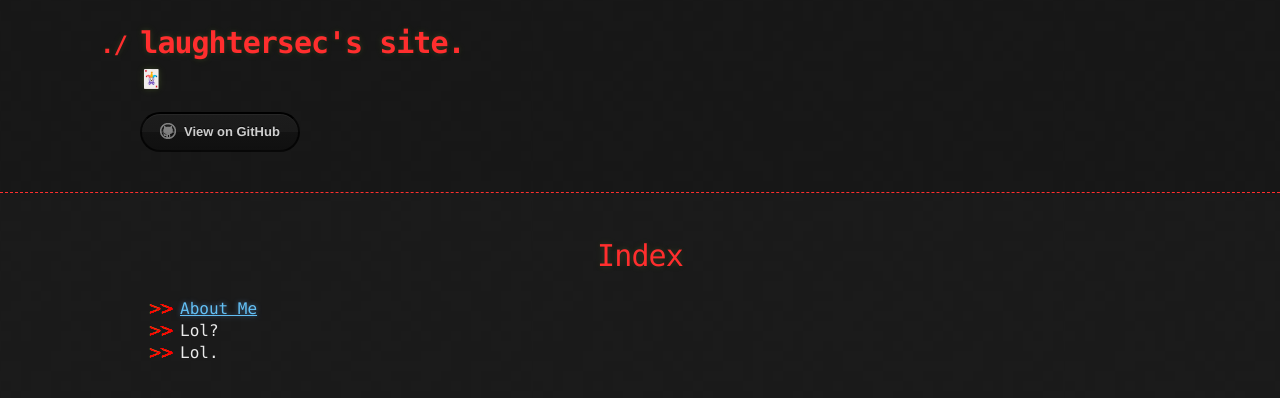
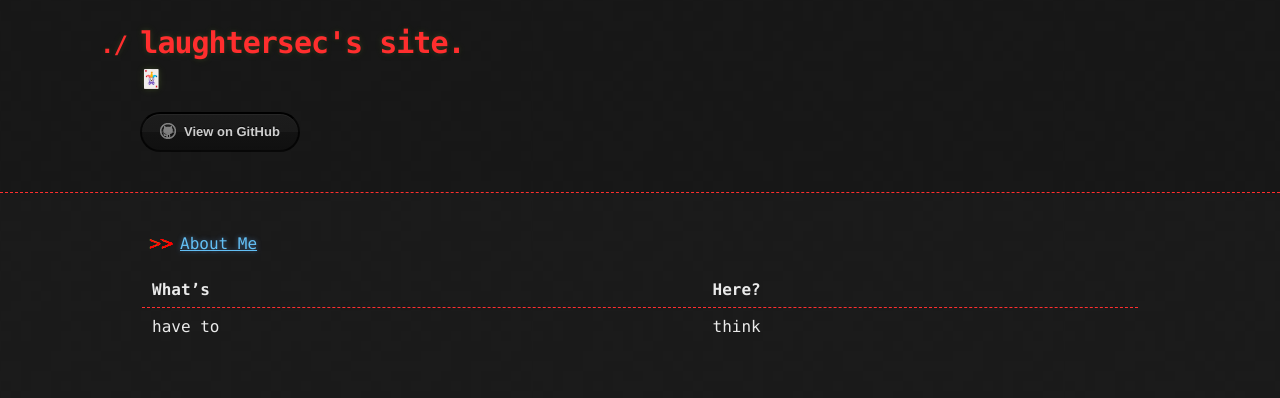
Before and after one commit to laughtersec/laughtersec.github.io, a Jekyll site: the page built from index.md, in a window 1280 px wide. Shown: the top 398 px of the page. Built offline with Jekyll 4.4.1, drawn with Linux system fonts in a browser that asks for light colours; our own code applies the rules of GitHub Pages for plain Markdown files.

Commit message:
Add files via upload

```diff
--- a/index.md
+++ b/index.md
@@ -1,5 +1,5 @@
-<center><h1>Index</h1></center>
+* [About Me](pages/about-me.html)
 
-*  [About Me](pages/about-me.html)
-*  Lol?
-*  Lol.
+| What's  | Here? |
+| ------- | ----- |
+| have to | think |
```
